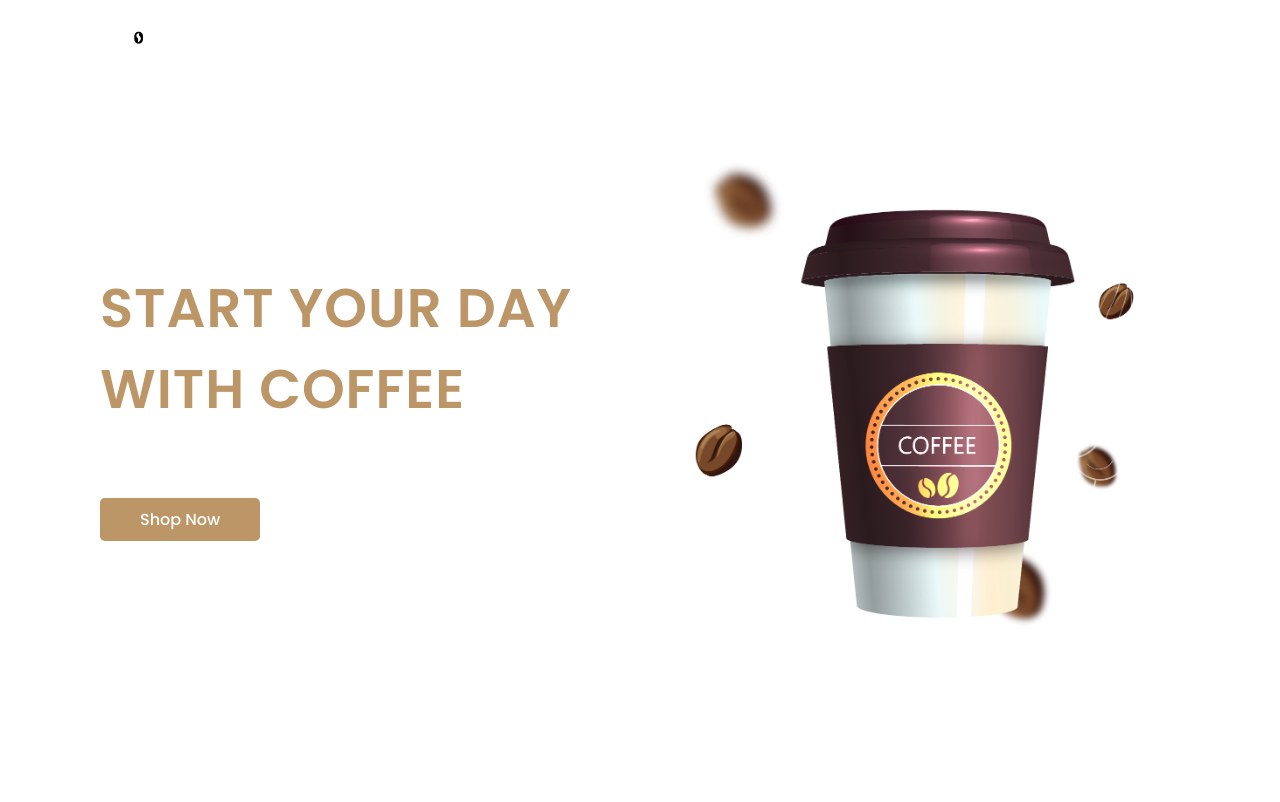
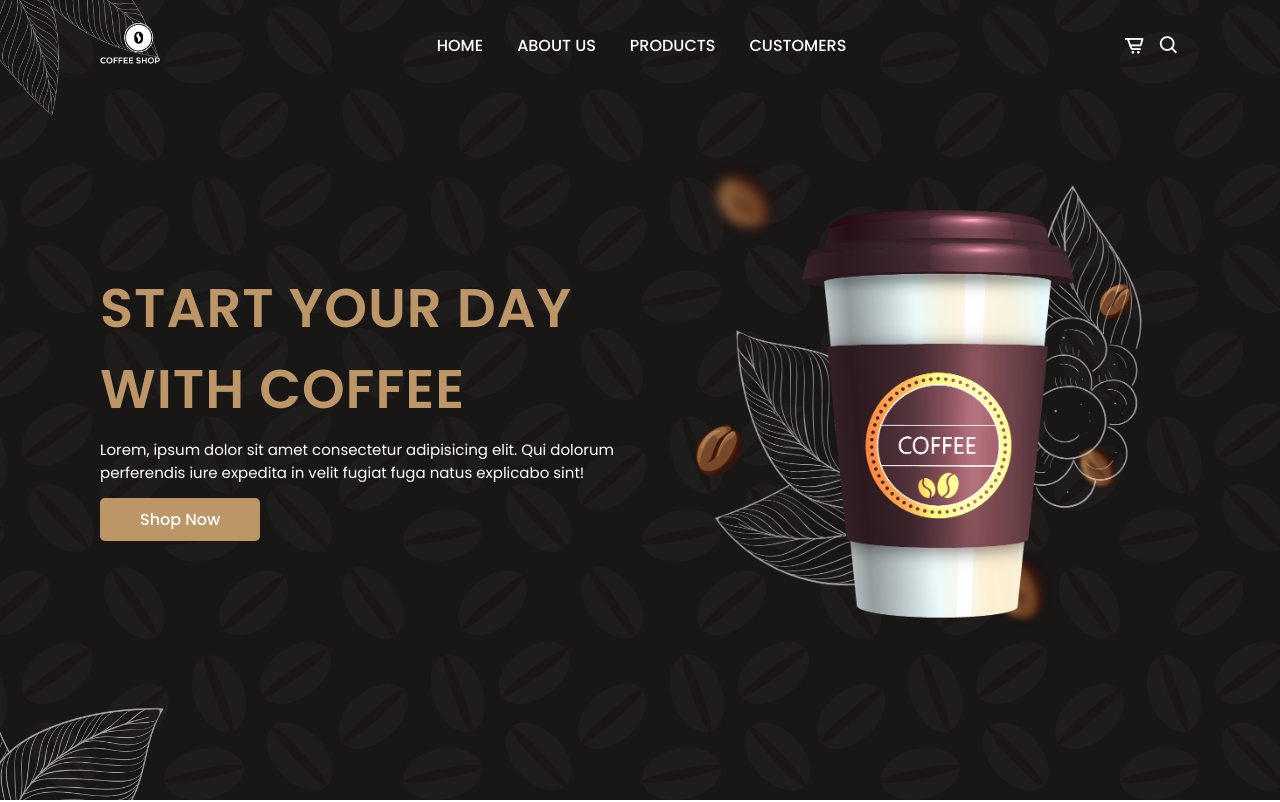
Before and after one commit to emmaitams/Coffee-shop-website, a plain HTML site: page index.html in a window 1280 px wide. Shown: the top 802 px of the page. Drawn offline with nearby package versions, Linux system fonts and the light colour scheme; the site is published under a folder, as on GitHub Pages, so addresses that start at the root find nothing; a web font is replaced by a local one.

Commit message:
first commit

```diff
--- a/styles.css
+++ b/styles.css
@@ -129,7 +129,7 @@ header .shadow {
 .home {
   width: 100%;
   min-height: 100vh;
-  background: url(/img/bg.png);
+  background: url("./img/bg.png");
   background-repeat: no-repeat;
   background-size: cover;
   background-position: center;
```
